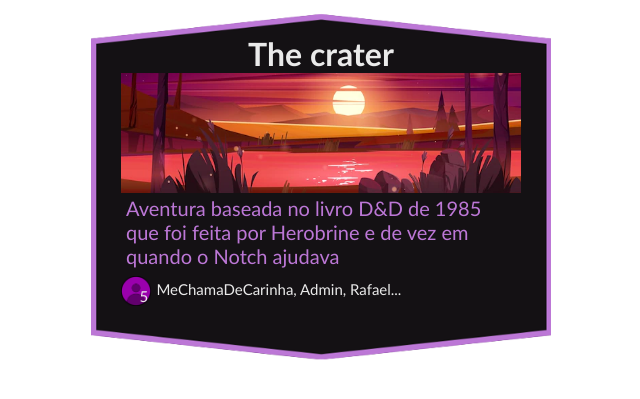
After one commit to MeChamaDeCarinha/EasyD20, a PHP site: page /PHP/adventures.php in a window 1280 px wide. The commit adds this page. Shown: the top 399 px of the page, without its empty margins (319-959 px from the left). Run offline with PHP 8.4, Linux system fonts and the light colour scheme.

Commit message:
Home e aventuras

```diff
--- /dev/null
+++ b/CSS/aventuras2.css
@@ -0,0 +1,74 @@
+body {
+    font-family: 'Calibri Light', 'Gill Sans', 'Open Sans';
+}
+
+#aventura {
+
+    width: fit-content;
+    height: 350px;
+}
+
+#bgaventura {
+    width: fit-content;
+    height: 350px;
+}
+
+#imgaventura {
+    width: 400px;
+    height: 120px;
+    padding: 0px;
+    margin-left: 30px;
+    position: relative;
+    top: -330px;
+}
+
+#imgjogadores {
+    width: 30px;
+    position: relative;
+    top: -325px;
+    left: 30px;
+}
+
+#nome{
+    color: #eaeaea;
+    width: fit-content;
+    max-width: 450px;
+    margin: auto;
+    position: relative;
+    top: -330px;
+}
+
+#desc {
+    color: #BC77D6;
+    font-size: 20px;
+    height: 75px;
+    width: fit-content;
+    max-width: 390px;
+    margin: auto;
+    position: relative;
+    top: -330px;
+}
+
+#jogadores {
+    color: #eaeaea;
+    width: fit-content;
+    max-width: 340px;
+    font-size: 15px;
+    position: relative;
+    top: -369px;
+    left: 65px;
+}
+
+#quantidade {
+    color: #eaeaea;
+    font-size: 15px;
+    position: relative;
+    top: -395px;
+    left: 48px;
+}
+
+td {
+    padding-bottom: 30px;
+    padding-left: 25px;
+    padding-right: 25px;
+}
--- a/PHP/adventure.php
+++ b/PHP/adventure.php
@@ -5,7 +5,7 @@
     <meta charset="UTF-8">
     <meta http-equiv="X-UA-Compatible" content="IE=edge">
     <meta name="viewport" content="width=device-width, initial-scale=1.0">
-    <title>Document</title>
+    <title>EasyD20 - Nenhuma aventura</title>
 </head>
 
 <body>
@@ -13,7 +13,7 @@
         <div id="geral">
             <h1>Não participa de nenhuma aventura?</h1>
             <form action="PHP/adventure.php" method="POST">
-                <input type="text" name="codigo" id="codigo" placeholder="Insira o código" autocomplete="off">
+                <input type="text" name="codigo" id="codigo" maxlength="6" placeholder="Insira o código" autocomplete="off">
                 <br>
                 <input type="submit" name="enviar" id="enviar" value="→">
                 <br>
--- /dev/null
+++ b/PHP/adventures.php
@@ -0,0 +1,34 @@
+<!DOCTYPE html>
+<html lang="en">
+
+<head>
+    <meta charset="UTF-8">
+    <meta http-equiv="X-UA-Compatible" content="IE=edge">
+    <meta name="viewport" content="width=device-width, initial-scale=1.0">
+    <title>EasyD20 - Aventuras</title>
+    <link rel="stylesheet" href="CSS/aventuras2.css">
+</head>
+
+<body>
+    <center>
+        <div>
+            <table id="tabela">
+                <tr>
+                    <td>
+                        <div id="aventura">
+                            <img id="bgaventura" src="Images/aventurabg.png">
+                            <h1 id="nome">The crater</h1>
+                            <img id="imgaventura" src="Images/imgcrater.png">
+                            <p id="desc">Aventura baseada no livro D&D de 1985 que foi feita por Herobrine e de vez em quando o Notch ajudava</p>
+                            <img id="imgjogadores" src="Images/perfil.png">
+                            <p id="jogadores">MeChamaDeCarinha, Admin, Rafael...</p>
+                            <p id="quantidade">5</p>
+                        </div>
+                    </td>
+                </tr>
+            </table>
+        </div>
+    </center>
+</body>
+
+</html>
--- a/PHP/login.php
+++ b/PHP/login.php
@@ -16,6 +16,7 @@
         }
 
         $_SESSION['id'] = $usuario['id'];
+        $_SESSION['nome'] = $usuario['nome'];
 
         header("Location: ../dashboard.php");
     }
--- a/aventuras.php
+++ b/aventuras.php
@@ -19,6 +19,9 @@
         if($_SESSION['aventuras'] == 0){
             require "PHP/adventure.php";
         }
+        else if($_SESSION['aventuras'] >= 1){
+            require "PHP/adventures.php";
+        }
         else{
             echo $_SESSION['aventuras'];
         }
```
Also changed, not shown: CSS/home.css (added, +106 -0 lines), index.php (+49 -9 lines), Images/aventurabg.png (added), Images/imgcrater.png (added).
